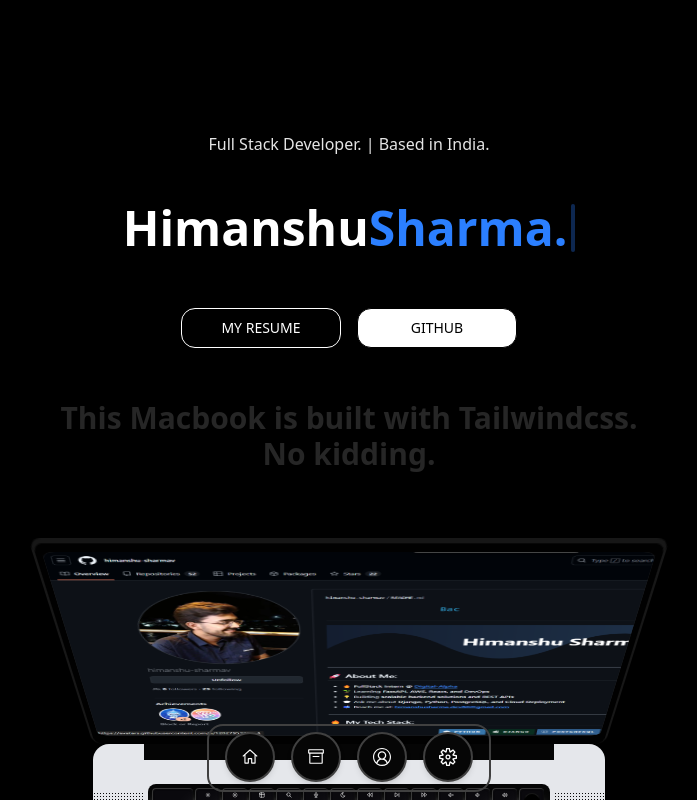
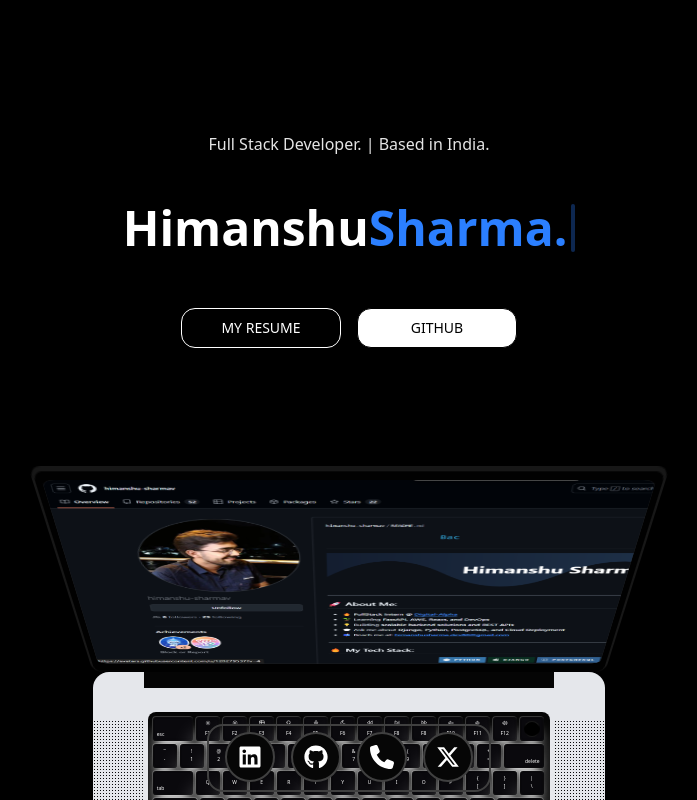
Before and after one commit to Abhi-boostin/himanshuportfolio, a Next.js app: page / in a window 1280 px wide. Shown: the top 800 px of the page, without its empty margins (291-988 px from the left). Built offline with nearby package versions, Linux system fonts and the light colour scheme.

Commit message:
ADD - contact section

```diff
--- a/src/components/reactbits/Components/Dock/DockUse.jsx
+++ b/src/components/reactbits/Components/Dock/DockUse.jsx
@@ -1,14 +1,30 @@
 "use client";
 import React from 'react';
 import Dock from './Dock';
-import { VscHome, VscArchive, VscAccount, VscSettingsGear } from 'react-icons/vsc';
+import { FaLinkedin, FaGithub, FaPhone, FaXTwitter } from 'react-icons/fa6';
 
 export function DockUse() {
   const items = [
-    { icon: <VscHome size={18} />, label: 'Home', onClick: () => alert('Home!') },
-    { icon: <VscArchive size={18} />, label: 'Archive', onClick: () => alert('Archive!') },
-    { icon: <VscAccount size={18} />, label: 'Profile', onClick: () => alert('Profile!') },
-    { icon: <VscSettingsGear size={18} />, label: 'Settings', onClick: () => alert('Settings!') },
+    {
+      icon: <FaLinkedin size={24} />,
+      label: 'LinkedIn',
+      onClick: () => window.open('https://www.linkedin.com/in/himanshu-sharma-055265207/', '_blank')
+    },
+    {
+      icon: <FaGithub size={24} />,
+      label: 'GitHub',
+      onClick: () => window.open('https://github.com/himanshu-sharmav', '_blank')
+    },
+    {
+      icon: <FaPhone size={24} />,
+      label: 'Call',
+      onClick: () => window.location.href = 'tel:+918738059086'
+    },
+    {
+      icon: <FaXTwitter size={24} />,
+      label: 'X',
+      onClick: () => window.open('https://twitter.com/HimanshuSh18872', '_blank')
+    },
   ];
 
   return (
--- a/src/components/ui/MacbookScrollDemo.jsx
+++ b/src/components/ui/MacbookScrollDemo.jsx
@@ -4,9 +4,10 @@ import Link from "next/link";
 
 export function MacbookScrollDemo() {
   return (
-    <div className="overflow-hidden bg-transparent w-full">
+    <div className="overflow-hidden bg-transparent w-full px-2 sm:px-4 md:px-0">
+      <div className="max-w-screen-lg mx-auto">
         <MacbookScroll
-        className="scale-[0.35] sm:scale-50 md:scale-100"
+          className="scale-[0.25] sm:scale-[0.4] md:scale-[0.8] lg:scale-100 transform-gpu"
           badge={
             <Link href="https://github.com/himanshu-sharmav">
               <Badge className="h-10 w-10 transform -rotate-12" />
@@ -16,6 +17,7 @@ export function MacbookScrollDemo() {
           showGradient={false}
         />
       </div>
+    </div>
   );
 }
 // Peerlist logo
--- a/src/components/ui/macbook-scroll.jsx
+++ b/src/components/ui/macbook-scroll.jsx
@@ -53,6 +53,7 @@ export const MacbookScroll = ({
   const textOpacity = useTransform(scrollYProgress, [0, 0.2], [1, 0]);
 
   return (
+    <div className="px-4 md:px-8">
       <div
         ref={ref}
         className="flex min-h-[150vh] shrink-0 transform flex-col items-center justify-start py-0 [perspective:800px]">
@@ -61,12 +62,8 @@ export const MacbookScroll = ({
             translateY: textTransform,
             opacity: textOpacity,
           }}
-        className="mb-20 text-center text-3xl font-bold text-neutral-800 dark:text-white">
-        {title || (
-          <span>
-            This Macbook is built with Tailwindcss. <br /> No kidding.
-          </span>
-        )}
+          className="mb-20 text-center text-xl md:text-3xl font-bold text-neutral-800 dark:text-white">
+
         </motion.h2>
         {/* Lid */}
         <Lid
@@ -77,7 +74,7 @@ export const MacbookScroll = ({
           translate={translate} />
         {/* Base area */}
         <div
-        className="relative -z-10 h-[22rem] w-[32rem] overflow-hidden rounded-2xl bg-gray-200 dark:bg-[#272729]">
+          className="relative -z-10 h-[22rem] w-full md:w-[32rem] overflow-hidden rounded-2xl bg-gray-200 dark:bg-[#272729]">
           {/* above keyboard bar */}
           <div className="relative h-10 w-full">
             <div className="absolute inset-x-0 mx-auto h-4 w-[80%] bg-[#050505]" />
@@ -101,6 +98,7 @@ export const MacbookScroll = ({
               className="absolute inset-x-0 bottom-0 z-50 h-40 w-full bg-gradient-to-t from-white via-white to-transparent dark:from-black dark:via-black"></div>
           )}
           {badge && <div className="absolute bottom-4 left-4">{badge}</div>}
+        </div>
       </div>
     </div>
   );
```
Lines whose indentation alone changed are shown as unchanged.
